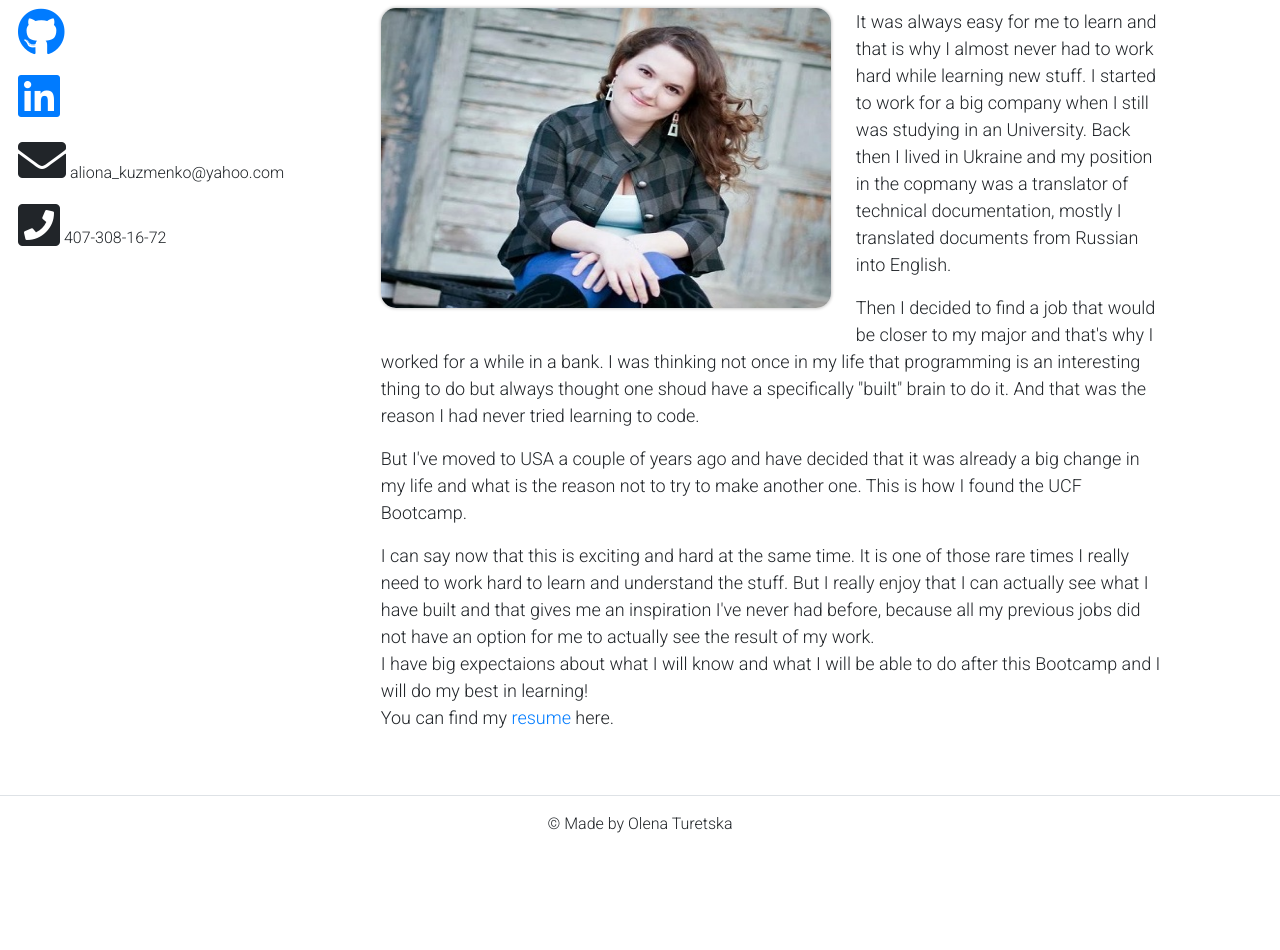
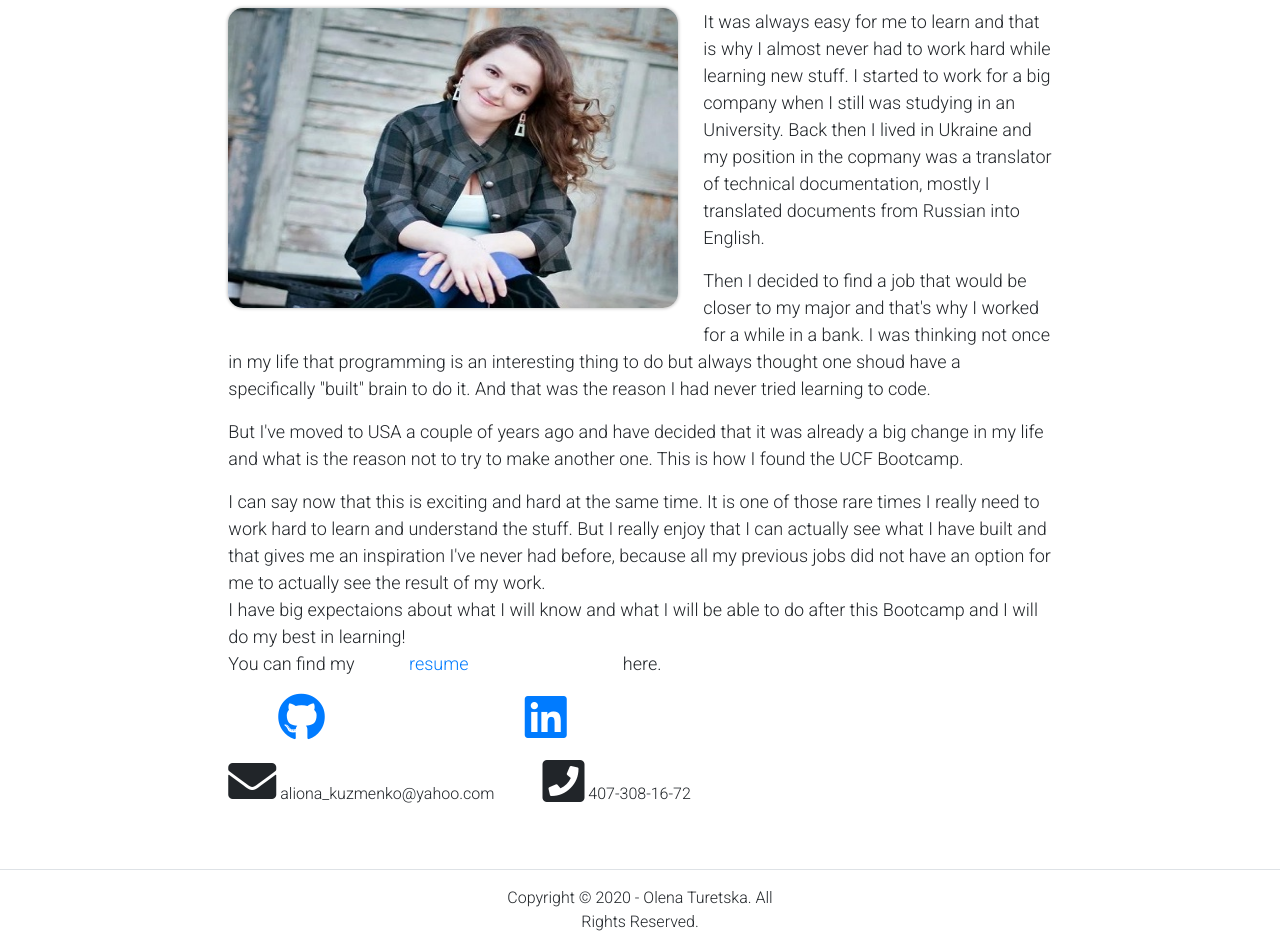
Before and after one commit to kisjan4ik/React_Portfolio, a React (Create React App) app: page / in a window 1280 px wide. Shown: the part 300-1250 px from the top of the page. Before the commit the page ends 1152 px from the top, so only its background shows below. Built offline with nearby package versions, Linux system fonts and the light colour scheme.

Commit message:
vontact page and form

```diff
--- a/package.json
+++ b/package.json
@@ -7,6 +7,7 @@
     "@testing-library/jest-dom": "^4.2.4",
     "@testing-library/react": "^9.5.0",
     "@testing-library/user-event": "^7.2.1",
+    "axios": "^0.19.2",
     "bootstrap": "^4.5.2",
     "mdbreact": "^4.27.0",
     "react": "^16.13.1",
--- a/public/index.html
+++ b/public/index.html
@@ -25,7 +25,7 @@
       Learn how to configure a non-root public URL by running `npm run build`.
     -->
     <link rel="stylesheet" href="https://stackpath.bootstrapcdn.com/bootstrap/4.5.2/css/bootstrap.min.css" integrity="sha384-JcKb8q3iqJ61gNV9KGb8thSsNjpSL0n8PARn9HuZOnIxN0hoP+VmmDGMN5t9UJ0Z" crossorigin="anonymous">
-    <title>React App</title>
+    <title>Olena Turetska</title>
   </head>
   <body>
     <noscript>You need to enable JavaScript to run this app.</noscript>
--- a/src/components/Content.js
+++ b/src/components/Content.js
@@ -9,7 +9,7 @@
     return (
         <Container fluid={true}>
             <Row className="justify-content-center">
-                <Col md={10}>
+                <Col md={8}>
                 {props.children}
                 </Col>
             </Row>
--- a/src/components/Footer.js
+++ b/src/components/Footer.js
@@ -10,8 +10,8 @@
         <footer className="mt-5">
 <Container fluid={true}>
     <Row className="border-top justify-content-center p-3">
-<Col className="p-0 text-center" md={3} sm={12}>
-© Made by Olena Turetska
+<Col className="p-0 text-center display-5" md={3} sm={12}>
+Copyright © 2020 - Olena Turetska. All Rights Reserved.
 </Col>
     </Row>
 </Container>
--- a/src/index.css
+++ b/src/index.css
@@ -10,6 +10,11 @@
 code {
   font-family: source-code-pro, Menlo, Monaco, Consolas, 'Courier New',
     monospace;
+}
+
+a {
+  padding-right:150px;
+  padding-left: 50px;
 }
 
 .t-card {
@@ -52,10 +57,19 @@
  font-size: 18px;
 }
 
-.icons{
-  float:left;
-  padding-left: 18px;
-  display: grid;
-  vertical-align: middle;
+#icons{
+  display: inline-table;
+  justify-content: center;
+  margin-bottom: 15px;
 
 }
+
+.success-msg {
+  color: #57A773;
+  padding: 10px 15px;
+}
+
+.err-msg {
+  color: #EE6352;
+  padding: 10px 15px;
+}
--- a/src/pages/AboutPage.js
+++ b/src/pages/AboutPage.js
@@ -4,17 +4,15 @@
 import me from "../assets/images/me.jpg"
 import { MDBIcon } from "mdbreact";
 
+
 function AboutPage(props) {
     return (
         <div>
             <Hero title={props.title} />
-            <div className="icons">
-                    <a href="https://github.com/kisjan4ik" target="_blank" rel="noopener noreferrer"><MDBIcon fab icon="github" size="3x" className="mb-3" /></a>
-                    <a href="https://www.linkedin.com/in/olena-turetska-82126a191/" target="_blank" rel="noopener noreferrer"><MDBIcon fab icon="linkedin" size="3x" className="mb-3" /></a>
-                    <p> <MDBIcon icon="envelope" size="3x" /> aliona_kuzmenko@yahoo.com</p>
-                    <p><MDBIcon icon="phone-square" size="3x" /> 407-308-16-72</p>
-                </div>
+
+
             <Content>
+
 
 
                 <img className="t-about-image" src={me} alt="Olena Turetska" />
@@ -46,9 +44,19 @@
                         You can find my <a href="https://drive.google.com/file/d/1r3BJgwF9QB9e0eGWQN3milVVGOp74fK0/view?usp=sharing" target="_blank" rel="noopener noreferrer">resume</a> here.
                     </p>
                 </div>
+
+                <div id="icons">
+                    <a href="https://github.com/kisjan4ik" target="_blank" rel="noopener noreferrer"><MDBIcon fab icon="github" size="3x" /></a>
+                    <a href="https://www.linkedin.com/in/olena-turetska-82126a191/" target="_blank" rel="noopener noreferrer"><MDBIcon fab icon="linkedin" size="3x" /></a>
+                    </div>
+                    <div id="icons">
+                    <MDBIcon icon="envelope" size="3x" /> aliona_kuzmenko@yahoo.com
+                    <MDBIcon icon="phone-square" size="3x" className="pl-5"/> 407-308-16-72
+                    </div>
             </Content>
 
         </div>
+
     )
 }
 
--- a/src/pages/ContactPage.js
+++ b/src/pages/ContactPage.js
@@ -1,9 +1,75 @@
 import React from "react";
+import Hero from "../components/Hero";
+import Content from "../components/Content";
+import Form from "react-bootstrap/Form";
+import Button from "react-bootstrap/Button";
 
-function ContactPage(props) {
-return (
-    <p>ContactPage works</p>
-)
+class ContactPage extends React.Component {
+    constructor(props) {
+        super(props);
+        this.state = {
+            name: "",
+            email: "",
+            message: "",
+            disabled: false,
+            emailSent: null
+        }
+    }
+
+    handleChange = (event) => {
+        const target = event.target;
+        const value = target.type === "checkbox" ? target.checked : target.value;
+        const name = target.name;
+
+        this.setState({
+            [name]:value
+        })
+
+    }
+
+
+    handleSubmit = (event) => {
+        event.preventDefault();
+
+        this.setState ({
+            disabled:true,
+
+        })
+    }
+
+    render() {
+        return (
+            <div>
+                <Hero title={this.props.title} />
+
+                <Content>
+                    <Form onSubmit={this.handleSubmit}>
+                        <Form.Group>
+                            <Form.Label htmlFor="full-name">Full Name</Form.Label>
+                            <Form.Control id="full name" name="name" type="text" value={this.state.name} onChange={this.handleChange}></Form.Control>
+                        </Form.Group>
+
+                        <Form.Group>
+                            <Form.Label htmlFor="email">Email</Form.Label>
+                            <Form.Control id="email" name="email" type="email" value={this.state.email} onChange={this.handleChange}></Form.Control>
+                        </Form.Group>
+
+                        <Form.Group>
+                            <Form.Label htmlFor="message">Message</Form.Label>
+                            <Form.Control id="message" name="message" as="textarea" rows="4" value={this.state.message} onChange={this.handleChange}></Form.Control>
+                        </Form.Group>
+
+                        <Button className="d-inline-block" variant="primary" type="submit" disabled={this.state.disabled}>
+                            Send
+                        </Button>
+
+                    </Form>
+
+                    {this.state.emailSent === true && <p className="d-inline success-msg">Email Sent</p>}
+                    {this.state.emailSent === false && <p className="d-inline err-msg">Email Not Sent</p>}
+                </Content>
+            </div>
+        );
+    }
 }
-
 export default ContactPage;
```
Also changed, not shown: 1 other file (tests, documents, lock files or other folders).
